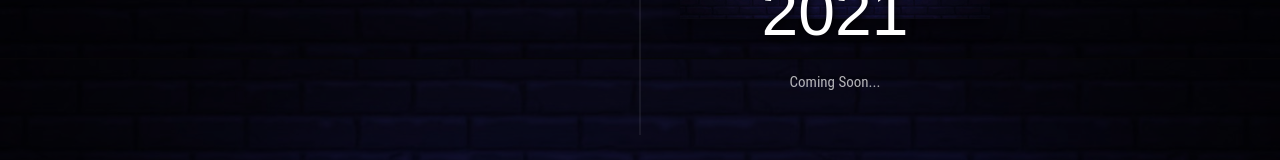
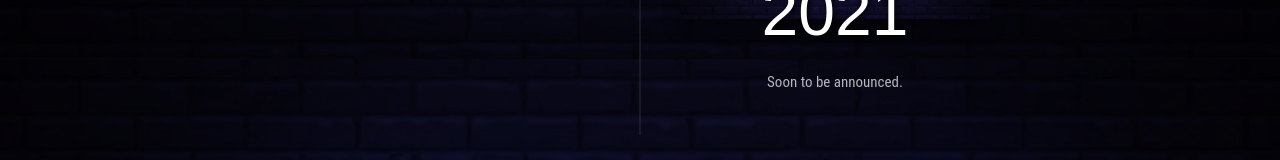
Before and after one commit to BuddhaTheChef/fl-2020, a React (Create React App) app: page /about in a window 1280 px wide. Shown: the part 3774-3934 px from the top of the page. Built offline with nearby package versions, Linux system fonts and the light colour scheme.

Commit message:
added in timeline

```diff
--- a/src/components/About/About.js
+++ b/src/components/About/About.js
@@ -128,7 +128,7 @@ export default class About extends Component {
       <div class="timeline__content"><img class="timeline__img" src={logo8} alt="logo for stuff"/>
         <h2 class="timeline__content-title">2021</h2>
         <p class="timeline__content-desc">
-          Coming Soon...
+          Soon to be announced.
         </p>
       </div>
     </div>
```
